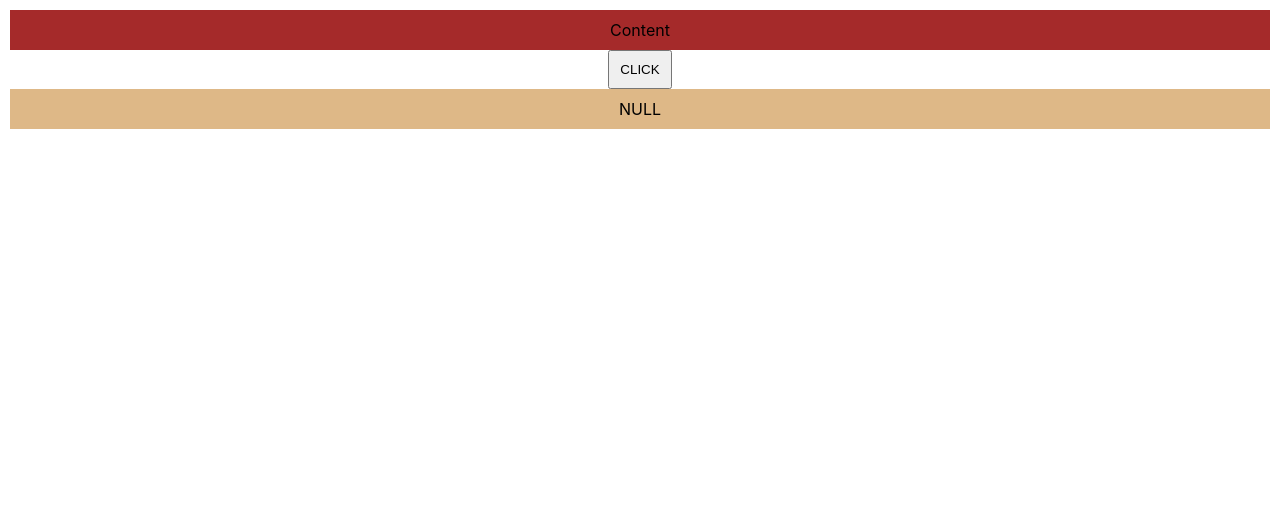
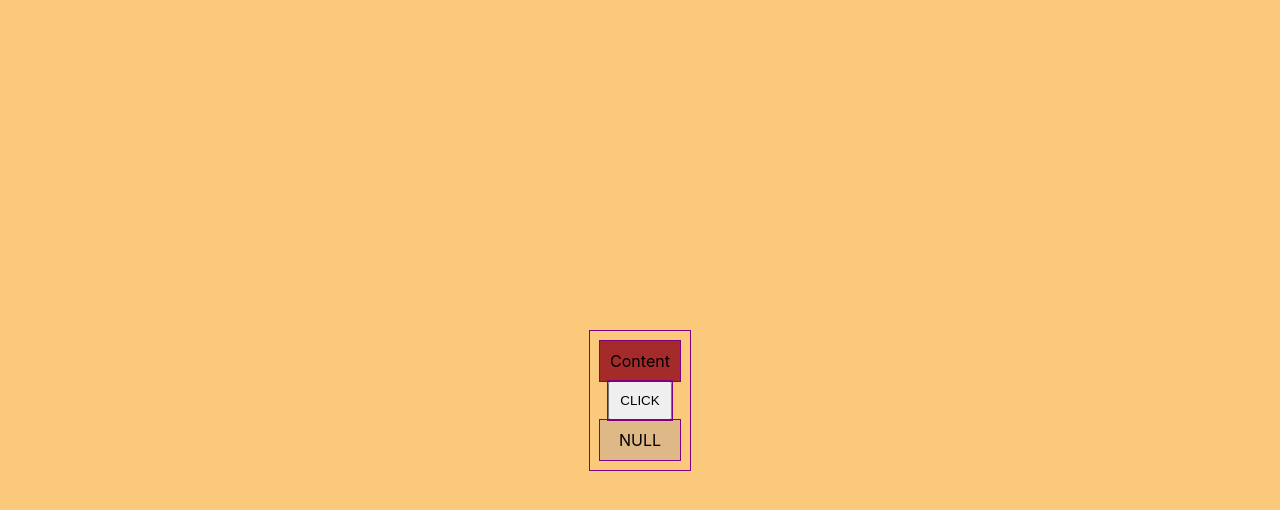
Before and after one commit to nam-k-nguyen/Chess, a React (Create React App) app: page / in a window 1280 px wide. Shown: the top 510 px of the page. Built offline with nearby package versions, Linux system fonts and the light colour scheme; the HTML template or start-up script is replaced by a standard one.

Commit message:
Update index.css
Style total structure and add outline for debugging

```diff
--- a/src/index.css
+++ b/src/index.css
@@ -1,3 +1,7 @@
+* {
+  outline: 1px purple solid;
+}
+
 body {
   margin: 0;
   font-family: -apple-system, BlinkMacSystemFont, 'Segoe UI', 'Roboto', 'Oxygen',
@@ -5,9 +9,18 @@ body {
     sans-serif;
   -webkit-font-smoothing: antialiased;
   -moz-osx-font-smoothing: grayscale;
+  background: #fbc97b;
+
 }
 
 code {
   font-family: source-code-pro, Menlo, Monaco, Consolas, 'Courier New',
     monospace;
 }
+
+#root {
+  display: grid;
+  place-items: center;
+  height: 100vh;
+  width: 100vw;
+}
```
